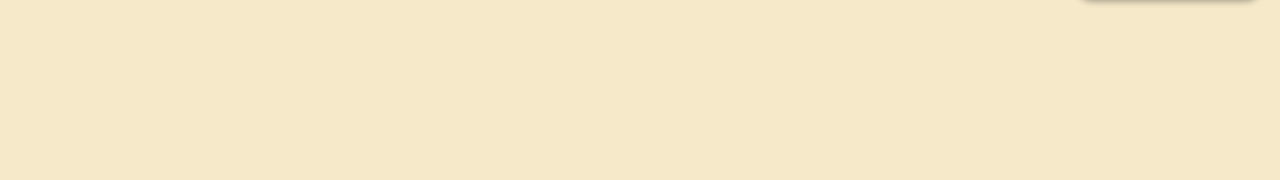
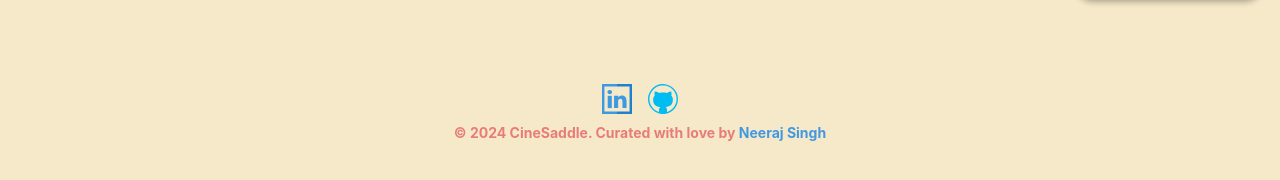
Before and after one commit to nsb199/CineSaddle, a React (Vite) app: page / in a window 1280 px wide. Shown: the part 268-448 px from the top of the page. Built offline with nearby package versions, Linux system fonts and the light colour scheme; no server answers.

Commit message:
added footer and copyright info

```diff
--- a/src/pages/Home.jsx
+++ b/src/pages/Home.jsx
@@ -1,9 +1,10 @@
 import { useEffect, useState, useRef } from "react";
-import { Box, Container, Flex, Grid, Heading, Skeleton, Button } from "@chakra-ui/react";
+import { Box, Container, Flex, Text, Image, Link, Grid, Heading, Skeleton, Button } from "@chakra-ui/react";
 import { useNavigate } from "react-router-dom"; // Import useNavigate
 import { fetchTrending } from "../services/api";
 import CardComponent from "../components/CardComponent";
 import BackToTopButton from "../utils/backtotop";
+
 
 const Home = () => {
   const [data, setData] = useState([]);
@@ -167,9 +168,55 @@ const Home = () => {
 </Flex>
 
 
+{/* footer  */}
+
+<Box
+        as="footer"
+        py="4"
+        mb={"100"}
+        bg="#f6e9ca"
+        textAlign="center"
+        position="relative"
+        mt="auto"
+      >
+        <Flex justifyContent="center" gap="4" mb="2">
+          <Link href="https://www.linkedin.com/in/neerajsingh19/" isExternal>
+            <Image
+              src="/linkedin.svg"
+              alt="LinkedIn"
+              boxSize="30px"
+              _hover={{
+                transform: "scale(1.1)",
+                filter: "brightness(0.8)",
+              }}
+              transition="all 0.3s ease"
+            />
+          </Link>
+          <Link href="https://github.com/nsb199" isExternal>
+            <Image
+              src="/github.svg"
+              alt="GitHub"
+              boxSize="30px"
+
+              _hover={{
+                transform: "scale(1.1)",
+                filter: "brightness(0.8)",
+              }}
+              transition="all 0.3s ease"
+            />
+          </Link>
+        </Flex>
+        <Text fontSize="sm" color={"#e87c79"} fontWeight={"bold"} >
+          &copy; 2024 CineSaddle. Curated with love by{" "}
+          <Link href="https://www.linkedin.com/in/neerajsingh19/" isExternal color="blue.400">
+            Neeraj Singh
+          </Link>
+        </Text>
+      </Box>
+
+      <BackToTopButton />
 
 
-      <BackToTopButton />
     </Container>
   );
 };
```
Also changed, not shown: public/github.svg (added), public/linkedin.svg (added).
